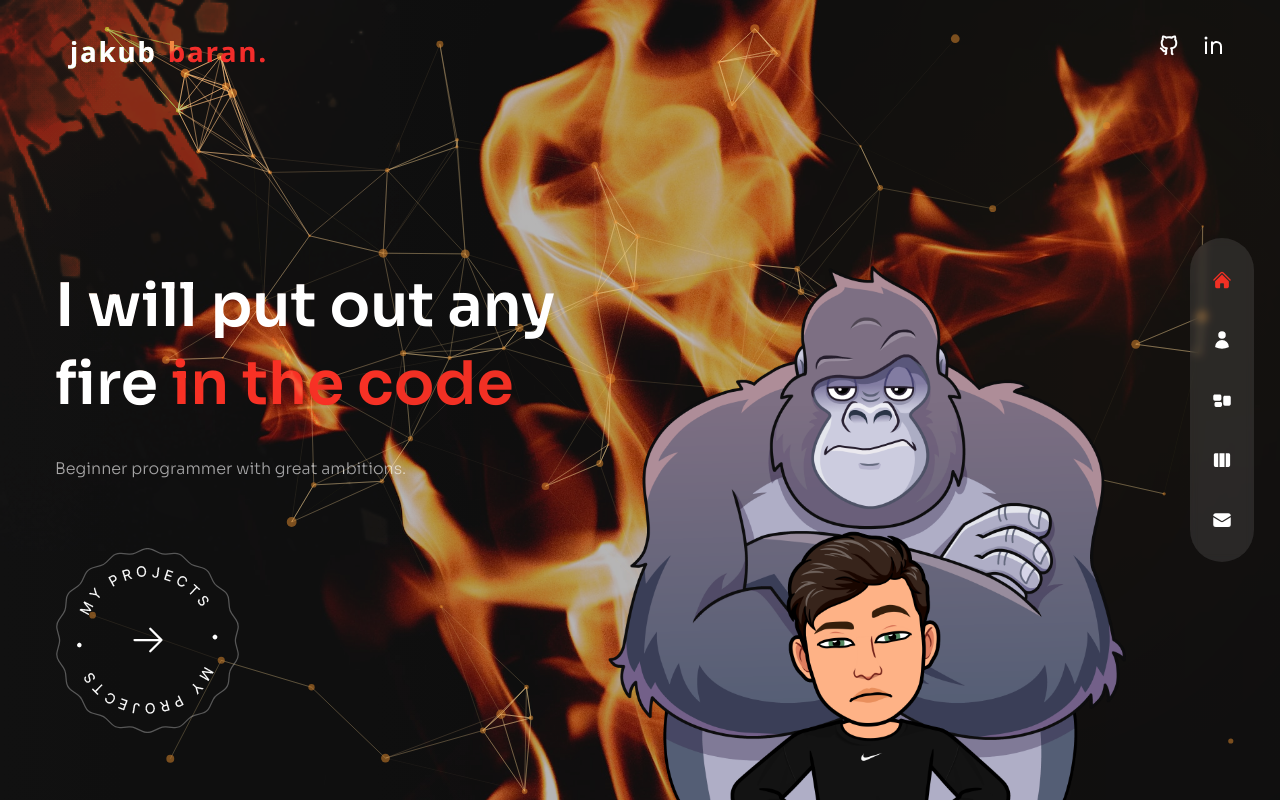
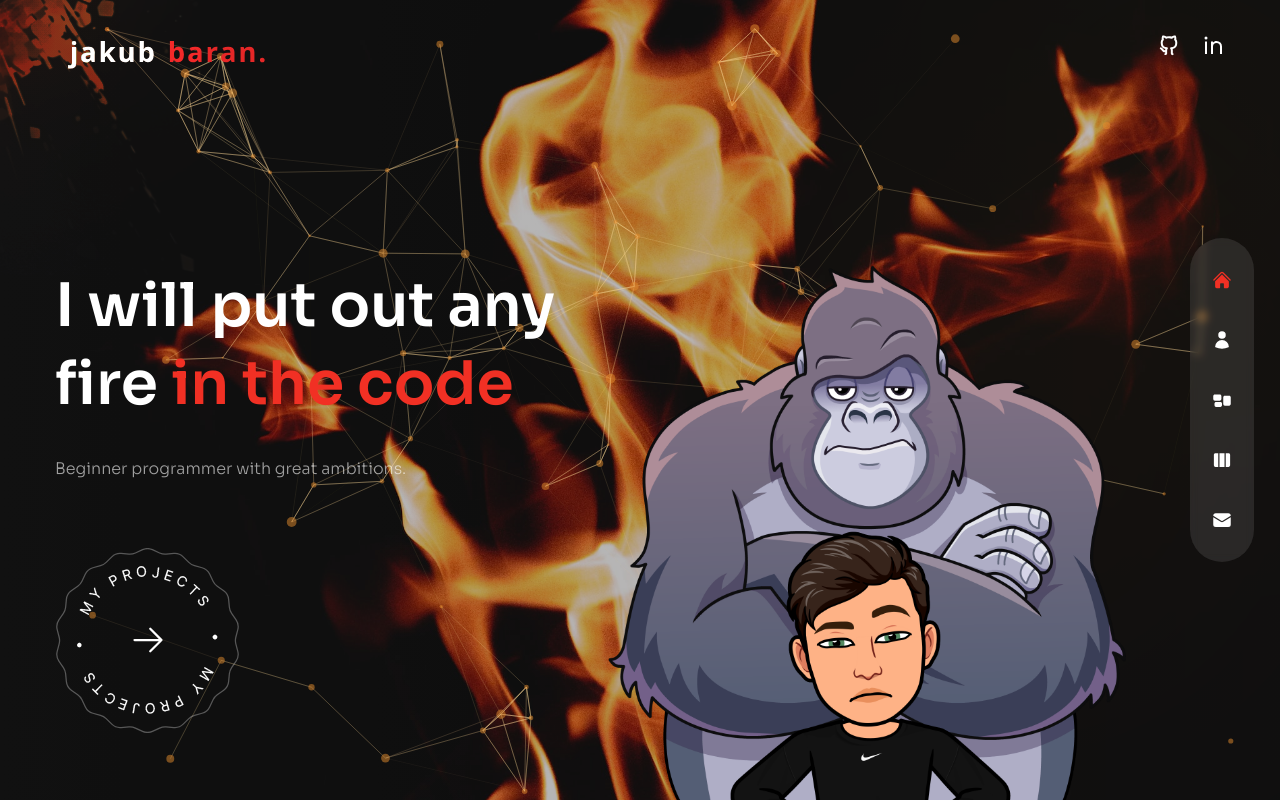
Before and after one commit to baranero/portfolio, a Next.js app: page / in a window 1280 px wide. Built offline with nearby package versions, Linux system fonts and the light colour scheme.

Commit message:
left img

```diff
--- a/components/TopLeftImg.tsx
+++ b/components/TopLeftImg.tsx
@@ -3,7 +3,7 @@ import Image from "next/image";
 
 const TopLeftImg = () => {
   return <div className="absolute left-0 top-0 mix-blend-color-dodge z-40 w-[200px] xl:w-[400px] opacity-50">
-    <Image src='/top-left-img.png' width={400} height={400} alt="Top left"/>
+    <Image src='/top-left-img.png' width={200} height={200} alt="Top left"/>
   </div>;
 };
 
```
